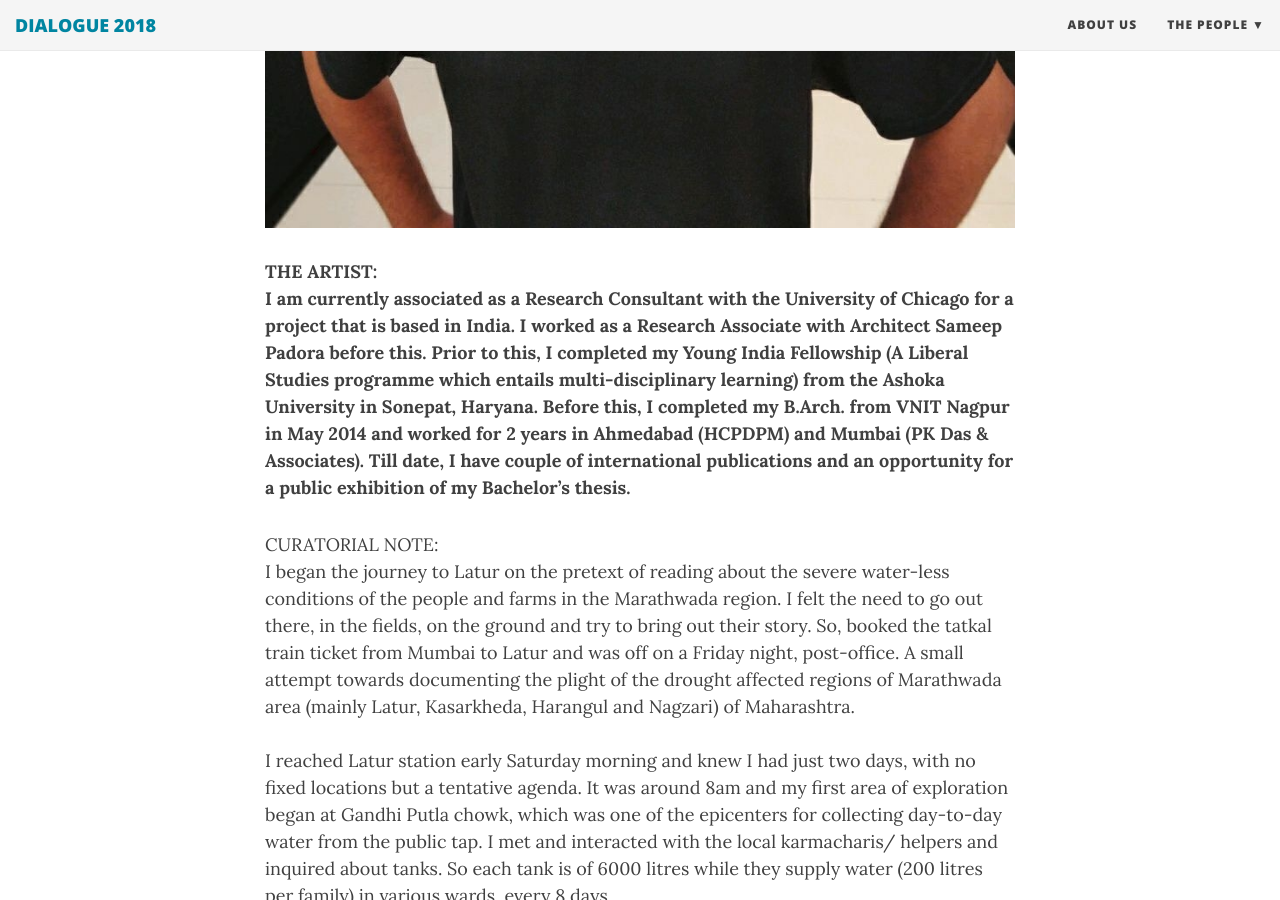
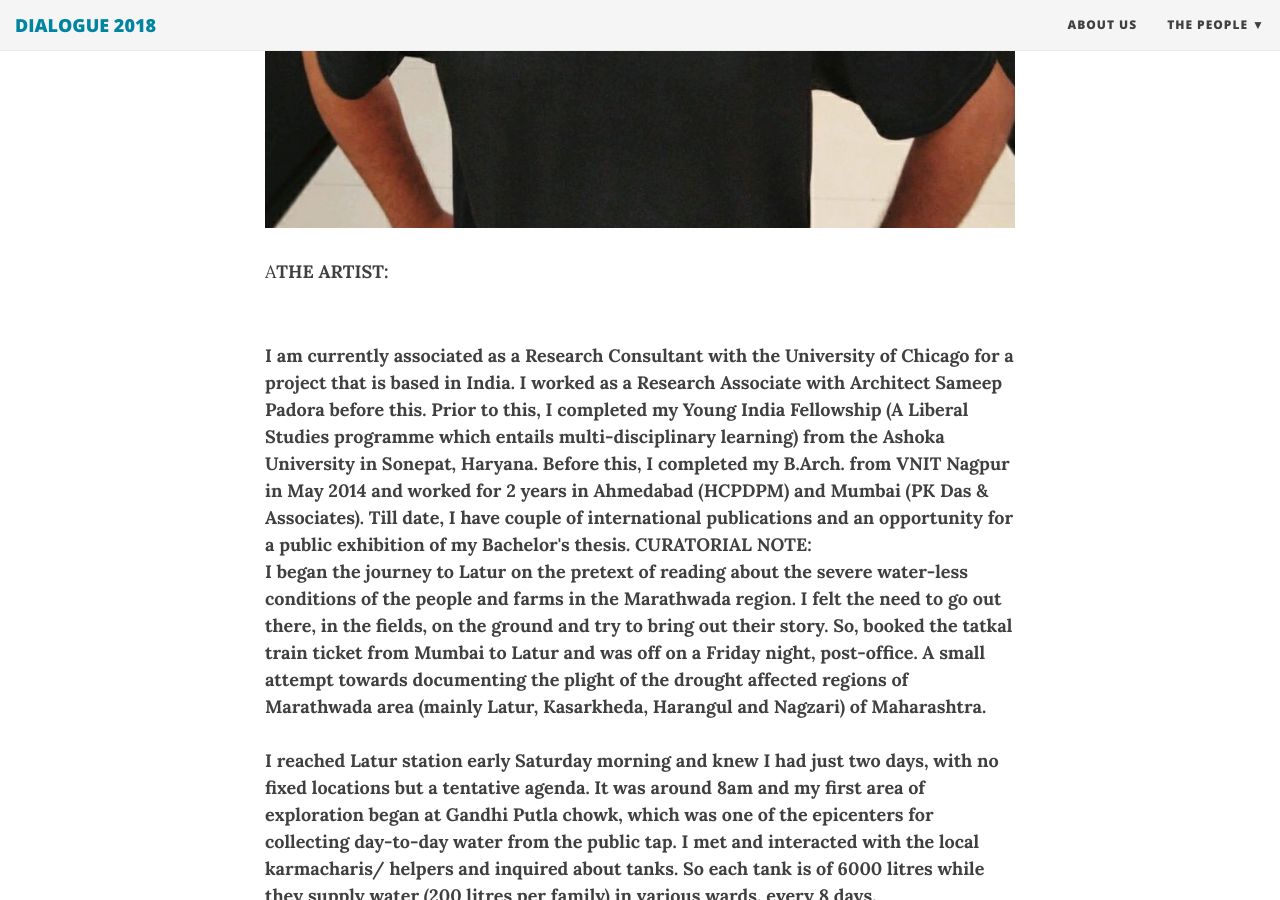
Before and after one commit to dialogue2018/dialogue2018.github.io, a Jekyll site: the page built from _people/01_Rohit_Lahoti.md, in a window 1280 px wide and 900 px high, scrolled down 912 px. Built offline with Jekyll 4.4.1, drawn with Linux system fonts in a browser that asks for light colours; nearby versions of some CDN libraries.

```diff
--- a/_people/01_Rohit_Lahoti.md
+++ b/_people/01_Rohit_Lahoti.md
@@ -9,7 +9,7 @@ image_path: /img/Rohit DP.jpg
 <p align="center">
 <img src="../../img/Rohit DP.jpg"></p>
 
-<b>THE ARTIST:<b>
+<p>A<b>THE ARTIST:<b><p>
 <br />
 I am currently associated as a Research Consultant with the University of Chicago for a project that is based in India. I worked as a Research Associate with Architect Sameep Padora before this. Prior to this, I completed my Young India Fellowship (A Liberal Studies programme which entails multi-disciplinary learning) from the Ashoka University in Sonepat, Haryana. Before this, I completed my B.Arch. from VNIT Nagpur in May 2014 and worked for 2 years in Ahmedabad (HCPDPM) and Mumbai (PK Das & Associates). Till date, I have couple of international publications and an opportunity for a public exhibition of my Bachelor's thesis.
 
```
